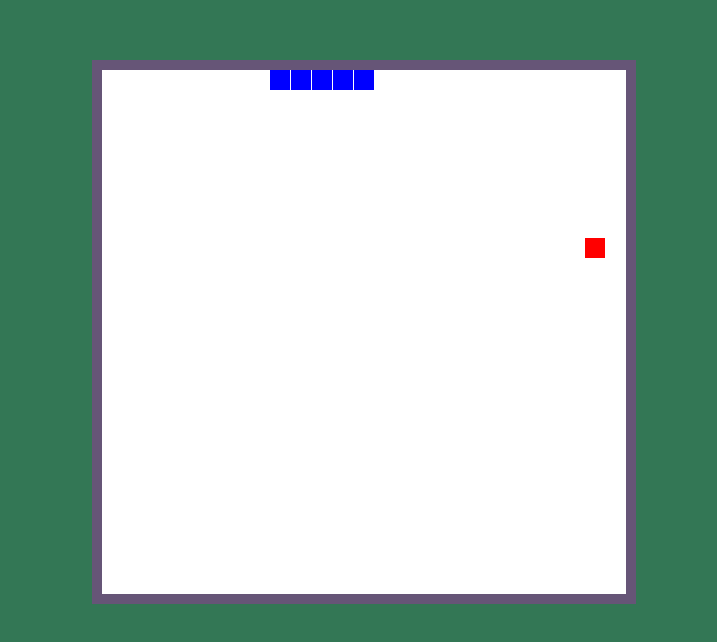
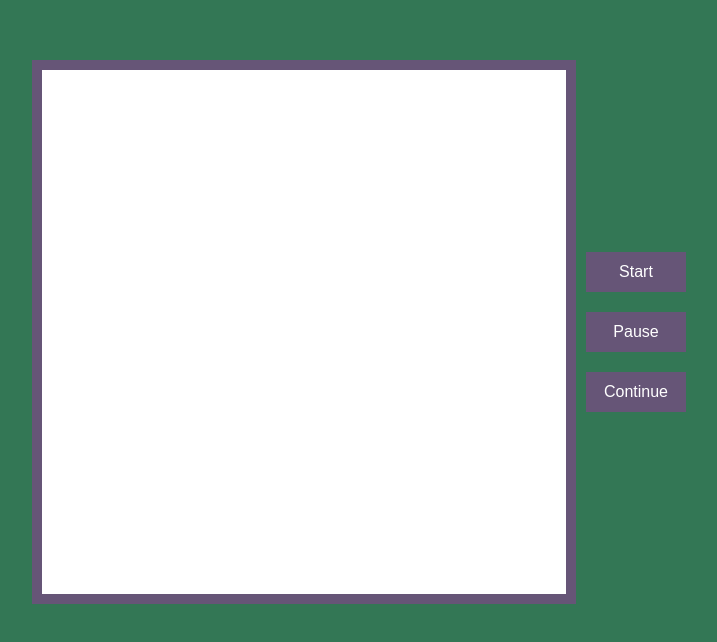
Before and after one commit to Khizanag/BOG_Leaderator, a plain HTML site: page Project 4 - snake/index.html in a window 1280 px wide. Shown: the part 148-790 px from the top of the page, without its empty margins (276-993 px from the left). Drawn offline with Linux system fonts and the light colour scheme.

```diff
--- a/Project 4 - snake/config.js
+++ b/Project 4 - snake/config.js
@@ -10,9 +10,9 @@ const config = {
     nodeLen: 20,
     numNodesInHeight: 25,
     numNodesInWidth: 25,
-    defaultInterval: 100,
+    defaultInterval: 150,
     SCORE_STEP: 10,
-    numDefaultNodes: 5
+    numDefaultNodes: 7
 };
 
 export default config;
--- a/Project 4 - snake/index.html
+++ b/Project 4 - snake/index.html
@@ -18,6 +18,13 @@
 				<div id="snake_body">
 
 				</div>
+
+			</div>
+
+			<div class="buttons">
+				<input type="button" value="Start" class="btn" id="restart_button">
+				<input type="button" value="Pause" class="btn" id="pause_button">
+				<input type="button" value="Continue" class="btn" id="continue_button">
 			</div>
 		</div>
 	</section>
--- a/Project 4 - snake/script.js
+++ b/Project 4 - snake/script.js
@@ -9,7 +9,8 @@ class SnakeGame {
 		this.heightInPxs = this.height * (configPackage.nodeLen+1)-1;
 		this.widthInPxs  = this.width  * (configPackage.nodeLen+1)-1;
 		// this.scoreManager = new ScoreManager();
-		this.gameIsOn = true;
+		this.gameIsOn = false;
+		this.gameOver = false;
 	}
 
 	/**
@@ -30,7 +31,26 @@ class SnakeGame {
 	 * @uses _playNewGame
 	 */
 	play(){
-		this._playNewGame();
+		if(!this.gameIsOn)
+			this._playNewGame();
+	}
+
+	pause(){
+		if(this.gameIsOn){
+			this.gameIsOn = false;
+			clearInterval(this.interval);
+		}
+
+	}
+
+	continue(){
+		if(!this.gameIsOn && !this.gameOver){
+			this.gameIsOn = true;
+			this.interval = setInterval(() => {
+				this._move()
+			}, configPackage.defaultInterval);
+
+		}
 	}
 
 	/**
@@ -38,15 +58,16 @@ class SnakeGame {
 	 * Resets all values and runs whole game.
 	 */
 	_playNewGame(){
+		this.gameIsOn = true;
+		this.gameOver = false;
 		this._createBody();
 		this._createFood();
 
 		this.dirKey = configPackage.rightKey;
 
 		this.interval = setInterval(() => {
-			this._move()
+			this._move();
 		}, configPackage.defaultInterval);
-
 	}
 
 	/**
@@ -76,7 +97,7 @@ class SnakeGame {
 			isFirstGame = true;
 			this._createFoodElement();
 		}
-
+		this.food.style.background = 'red';
 		this._dropFood();
 
 		if(isFirstGame)
@@ -89,6 +110,7 @@ class SnakeGame {
 		this.food.style.height = configPackage.nodeLen+'px';
 		this.food.id = 'food';
 	}
+
 
 	_dropFood(){
 		const foodCoords = this._getNewFoodCoordinates();
@@ -128,6 +150,7 @@ class SnakeGame {
 
 	_move(){
 		const newHead = this._getNewHead();
+
 		if(this._moveIsWrong(newHead)){
 			this._doWrongMoveWork();
 		} else {
@@ -137,7 +160,6 @@ class SnakeGame {
 
 	_getNewHead(){
 		const dPair = this._getDiffPair();
-
 		const head = this.body[0];
 		let tail = this.body.pop();
 
@@ -151,13 +173,11 @@ class SnakeGame {
 
 		tail.style.top = topOffset + 'px';
 		tail.style.left = leftOffset + 'px';
-
 		return tail;
 	}
 
 	_getRowOfElement(element){
 		const yOffset = element.offsetTop;
-		console.log('yOffset: '+ yOffset);
 		return yOffset / (configPackage.nodeLen + 1);
 	}
 
@@ -185,16 +205,28 @@ class SnakeGame {
 	}
 
 	_doWrongMoveWork(){
-		// console.log("move was wrong game is over");
-		this._stopGame();
-		this.gameIsOn = this._getRestartResponse();
-		if (this.gameIsOn)
-			this._playNewGame();
+		this.gameIsOn = false;
+		this.gameOver = true;
+
+		// if(!this.gameIsOn) return;
+		clearInterval(this.interval);
+
+		snake_body.innerHTML = ''; // TODO
+		// this.food.style.overflow = "hidden";
+		// food.style.top = this.heightInPxs + 'px';
+		// food.style.left = this.widthInPxs + 'px';
+		this.food.style.background = 'transparent';
+
+
+		alert(`You have chashed !
+		Your Score: 10
+		Max Score: 20`);
 	}
 
 
 
 	_tryToEat(newHead){
+
 		if(newHead.offsetLeft == this.food.offsetLeft
 			&& newHead.offsetTop == this.food.offsetTop){
 			this._eat(newHead);
@@ -203,7 +235,6 @@ class SnakeGame {
 
 	_doCorrectMoveWork(newHead){
 		this.body.unshift(newHead);
-		// this.tryToEat(newHead);
 		if(newHead.offsetLeft == this.food.offsetLeft
 			&& newHead.offsetTop == this.food.offsetTop){
 			this._eat(newHead);
@@ -215,18 +246,11 @@ class SnakeGame {
 	}
 
 	_eat(newHead){
-		console.log("FOOOOOOD");
 		this._dropFood();
-
 		const row = this._pxsToIndex(this.savedTailCoors[0]);
 		const col = this._pxsToIndex(this.savedTailCoors[1]);
 		const addedNode = this._getNewNode(row, col);
 		this.body.push(addedNode);
-	}
-
-	_stopGame(){
-		clearInterval(this.interval);
-		this.gameIsOn = false;
 	}
 
 	/**
@@ -247,14 +271,6 @@ class SnakeGame {
 				return [];
 		}
 	}
-
-	/**
-	 * asks for user for new game and
-	 * @returns boolean wants user new game or not
-	 */
-	_getRestartResponse() {
-		return true; // TODO
-	}
 }
 
 
@@ -269,4 +285,17 @@ document.onkeydown = function (event) {
 		game.dirKey = event.keyCode;
 	}
 }
+
+restart_button.onclick = () => {
+	console.log("restart");
+	game.play();
+}
+
+pause_button.onclick = () => {
+	game.pause();
+}
+
+continue_button.onclick = () => {
+	game.continue();
+}
 game.play();
--- a/Project 4 - snake/style.css
+++ b/Project 4 - snake/style.css
@@ -47,3 +47,26 @@
 #snake_body{
 
 }
+
+.buttons{
+    right: -100px;
+    top: 50%;
+    /* position: absolute; */
+    display: flex;
+    flex-direction: column;
+    align-items: center;
+    justify-content: space-between;
+
+}
+
+.btn{
+    height: 40px;
+    width: 100px;
+    font-size: medium;
+    padding: 10px;
+    margin: 10px;
+    font-size: medium;
+    color: white;
+    background-color: #657;
+    border-style: none;
+}
```
